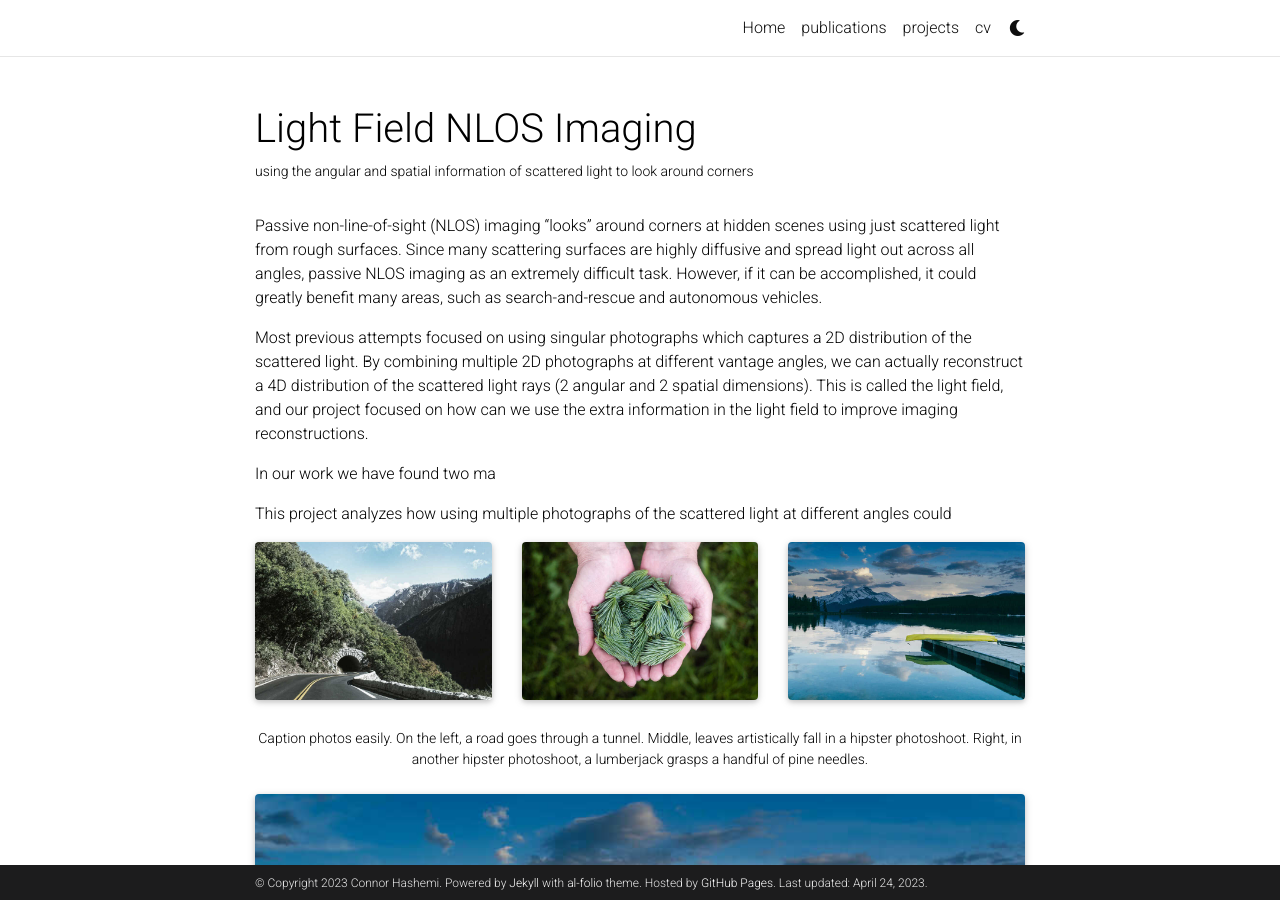
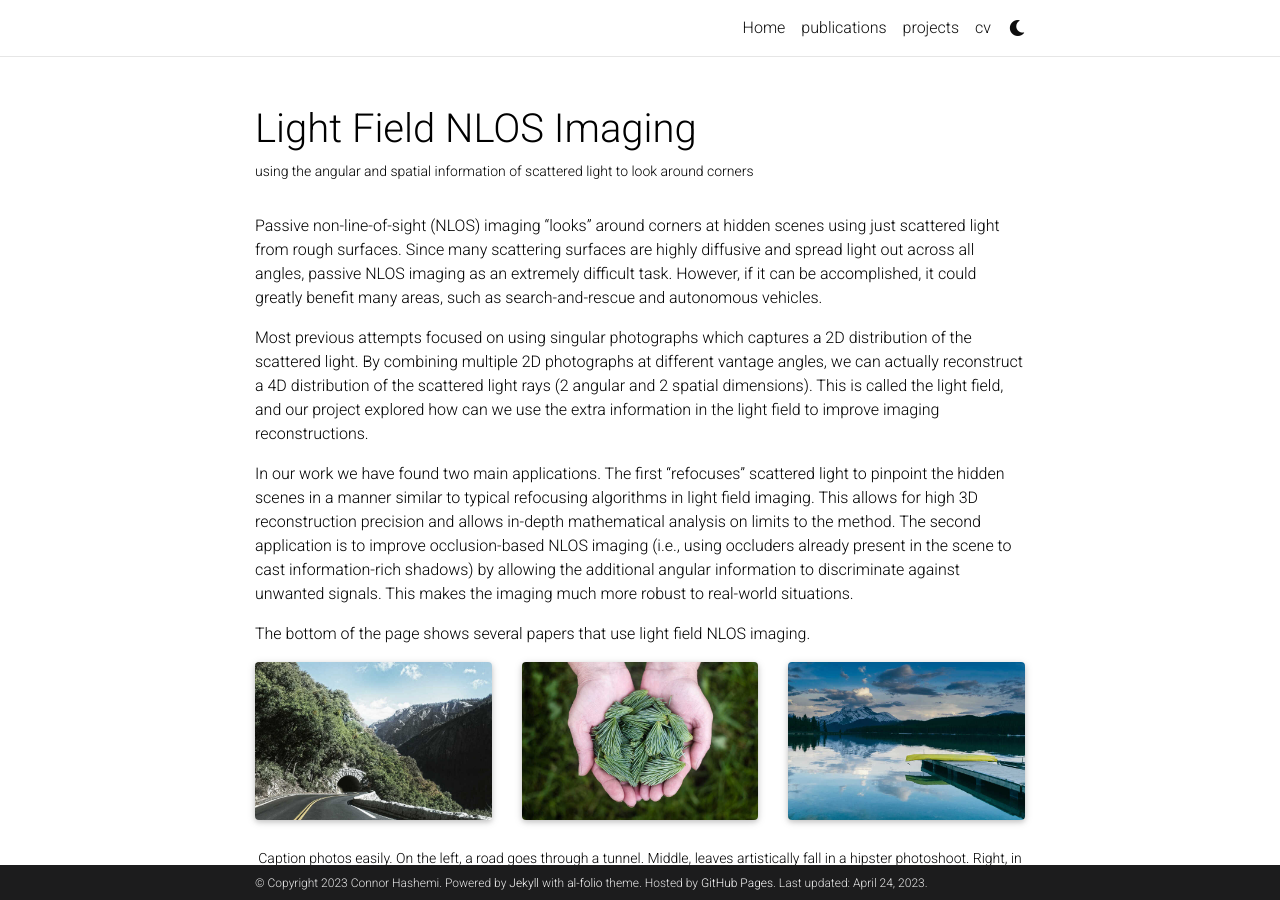
Before and after one commit to Hashe037/Hashe037.github.io, a Jekyll site: the page built from _projects/lightfield_nlosimaging.md, in a window 1280 px wide and 900 px high. Built offline with Jekyll 4.4.1, drawn with Linux system fonts in a browser that asks for light colours; full-size pictures stand in for the smaller copies a plugin makes; comment, search, counter and statistics services are not loaded; a style sheet for code colours, icons or effects is not loaded.

Commit message:
Update lightfield_nlosimaging.md

```diff
--- a/_projects/lightfield_nlosimaging.md
+++ b/_projects/lightfield_nlosimaging.md
@@ -9,11 +9,11 @@ category: work
 
 Passive non-line-of-sight (NLOS) imaging "looks" around corners at hidden scenes using just scattered light from rough surfaces. Since many scattering surfaces are highly diffusive and spread light out across all angles, passive NLOS imaging as an extremely difficult task. However, if it can be accomplished, it could greatly benefit many areas, such as search-and-rescue and autonomous vehicles.
 
-Most previous attempts focused on using singular photographs which captures a 2D distribution of the scattered light. By combining multiple 2D photographs at different vantage angles, we can actually reconstruct a 4D distribution of the scattered light rays (2 angular and 2 spatial dimensions). This is called the light field, and our project focused on how can we use the extra information in the light field to improve imaging reconstructions.
+Most previous attempts focused on using singular photographs which captures a 2D distribution of the scattered light. By combining multiple 2D photographs at different vantage angles, we can actually reconstruct a 4D distribution of the scattered light rays (2 angular and 2 spatial dimensions). This is called the light field, and our project explored how can we use the extra information in the light field to improve imaging reconstructions.
 
-In our work we have found two ma
+In our work we have found two main applications. The first "refocuses" scattered light to pinpoint the hidden scenes in a manner similar to typical refocusing algorithms in light field imaging. This allows for high 3D reconstruction precision and allows in-depth mathematical analysis on limits to the method. The second application is to improve occlusion-based NLOS imaging (i.e., using occluders already present in the scene to cast information-rich shadows) by allowing the additional angular information to discriminate against unwanted signals. This makes the imaging much more robust to real-world situations.
 
- This project analyzes how using multiple photographs of the scattered light at different angles could
+The bottom of the page shows several papers that use light field NLOS imaging.
 
 <div class="row">
     <div class="col-sm mt-3 mt-md-0">
@@ -79,6 +79,6 @@ Here's the code for the last row of images above:
 <!-- _projects/lightfield_nlosimaging.md -->
 <div class="publications">
 
-{% bibliography --file lightfield_nlos %}
+{% bibliography --file lightfield_nlos --style apa %}
 
 </div>
```
